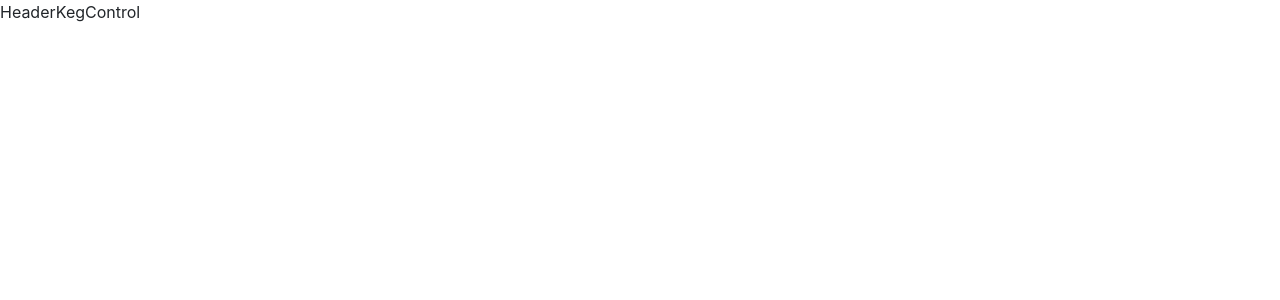
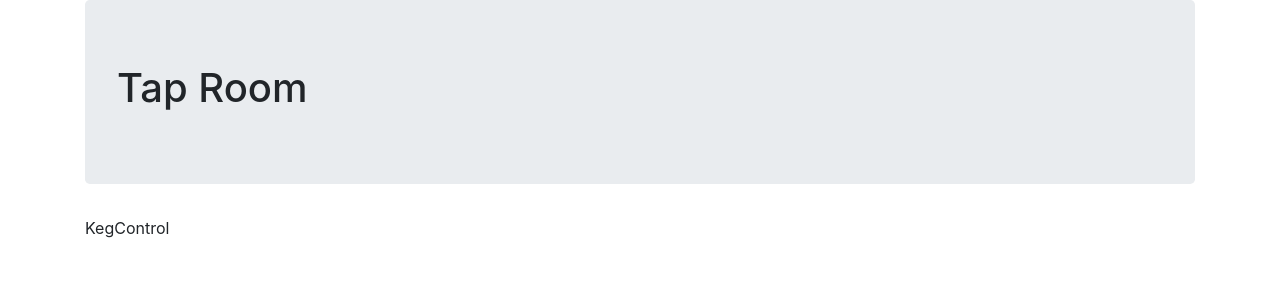
Before and after one commit to mlstroud/tap-room-redux, a React (Create React App) app: page / in a window 1280 px wide. Shown: the top 300 px of the page. Built offline with nearby package versions, Linux system fonts and the light colour scheme.

Commit message:
add container and jumbotron

```diff
--- a/src/components/App.js
+++ b/src/components/App.js
@@ -1,12 +1,15 @@
 import React from 'react';
 import Header from "./Header";
 import KegControl from "./KegControl";
+import { Container } from "reactstrap";
 
 function App() {
   return (
     <React.Fragment>
-      <Header />
-      <KegControl />
+      <Container>
+        <Header />
+        <KegControl />
+      </Container>
     </React.Fragment>
   );
 }
--- a/src/components/Header.js
+++ b/src/components/Header.js
@@ -1,8 +1,13 @@
 import React from "react";
+import { Jumbotron } from "reactstrap";
 
 function Header() {
   return (
-    "Header"
+    <React.Fragment>
+      <Jumbotron>
+        <h1>Tap Room</h1>
+      </Jumbotron>
+    </React.Fragment>
   );
 }
 
```
